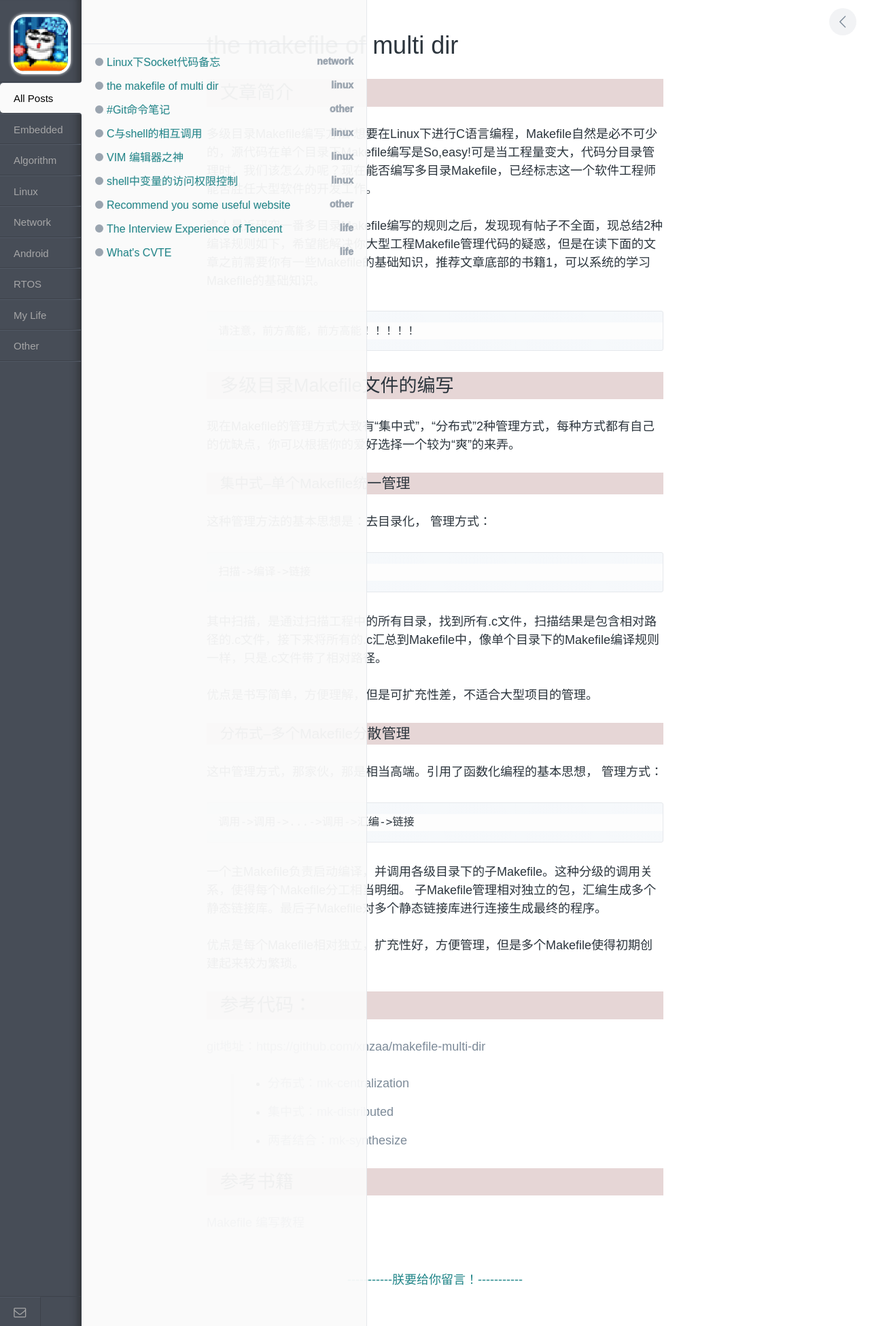
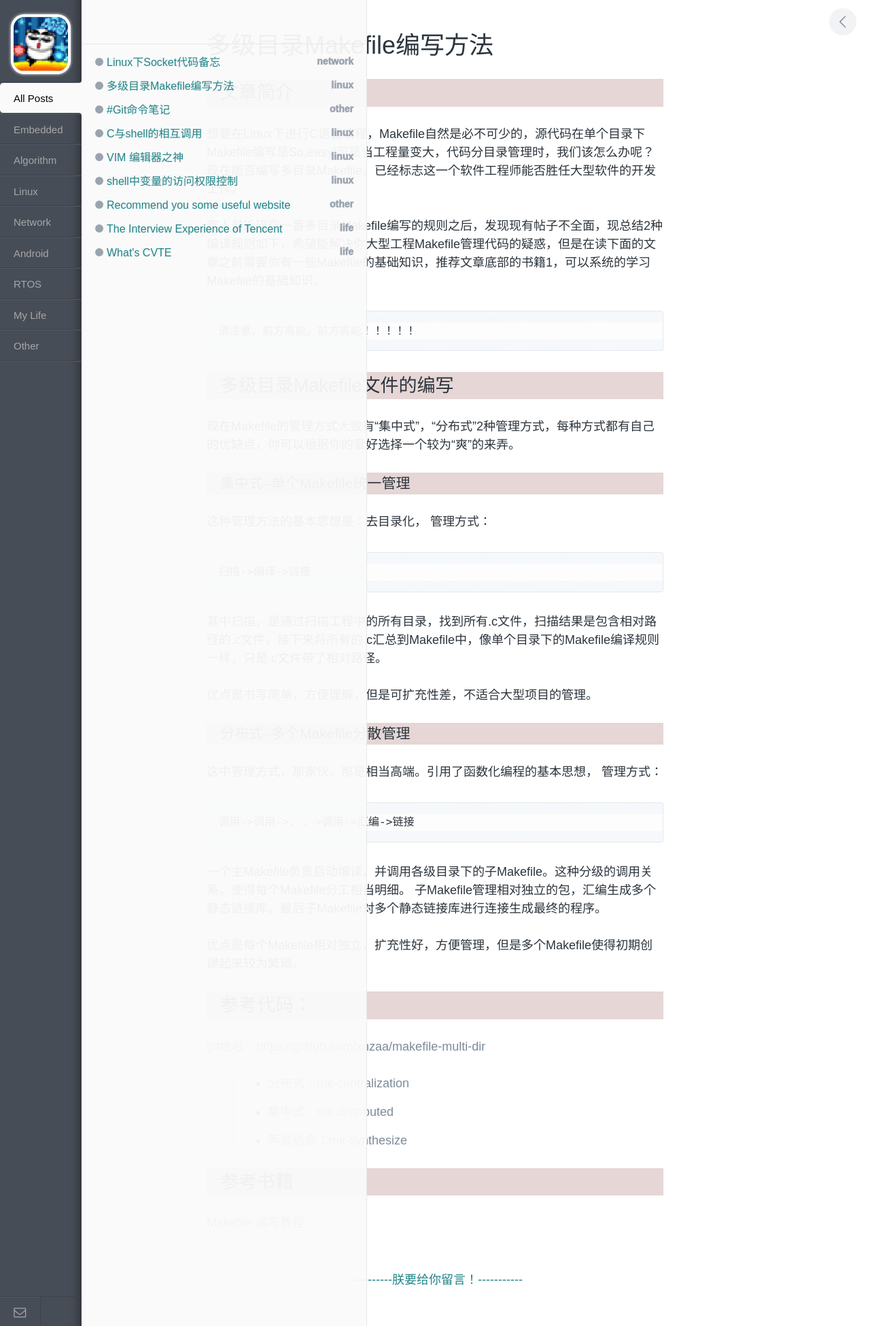
Before and after one commit to xnzaa/xnzaa.github.io, a Jekyll site: the page built from _posts/2015-01-26-Makefile基础教程.md, in a window 1280 px wide. Shown: the whole page at 68% size. Built offline with Jekyll 4.4.1, drawn with Linux system fonts in a browser that asks for light colours; comment, search, counter and statistics services are not loaded.

Commit message:
change post

```diff
--- a/_posts/2015-01-26-Makefile基础教程.md
+++ b/_posts/2015-01-26-Makefile基础教程.md
@@ -1,13 +1,13 @@
 ---
 layout: post
-title:  "the makefile of multi dir"
+title:  "多级目录Makefile编写方法"
 date:    2015-01-26 11:08
 categories: linux
 ---
 
 
 ## 文章简介
-多级目录Makefile编写方法
+
   想要在Linux下进行C语言编程，Makefile自然是必不可少的，源代码在单个目录下Makefile编写是So,easy!可是当工程量变大，代码分目录管理时，我们该怎么办呢？现在能否编写多目录Makefile，已经标志这一个软件工程师能否胜任大型软件的开发工作。
 
   寡人最近研究一番多目录Makefile编写的规则之后，发现现有帖子不全面，现总结2种编译规则如下，希望能解决你大型工程Makefile管理代码的疑惑，但是在读下面的文章之前需要你有一些Makefile的基础知识，推荐文章底部的书籍1，可以系统的学习Makefile的基础知识。
```
